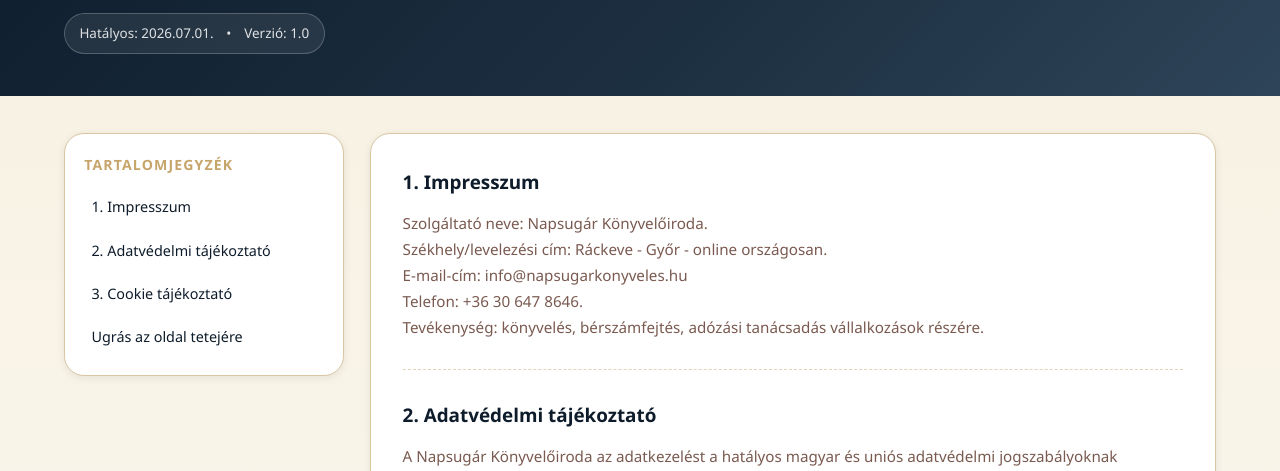
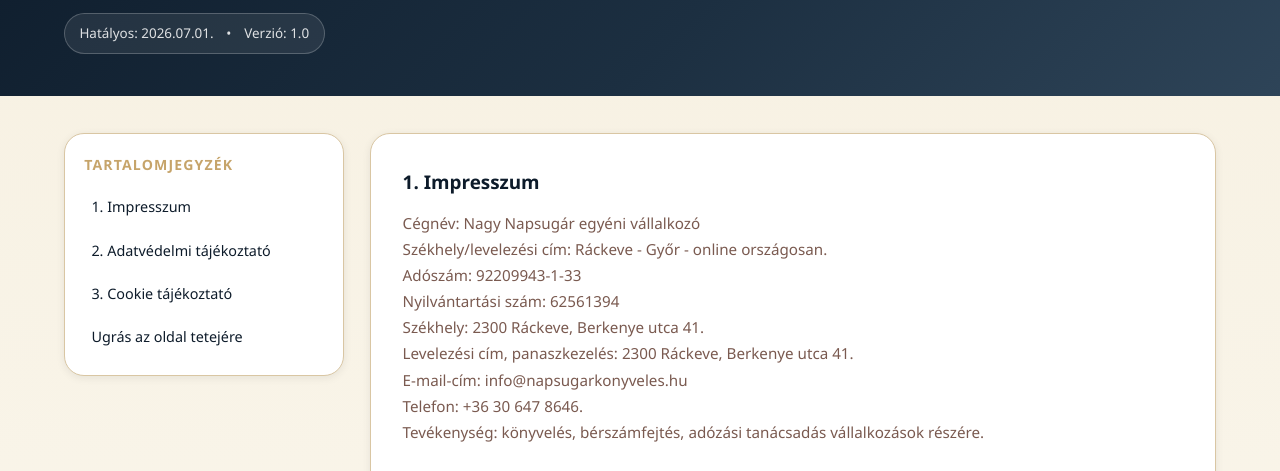
Before and after one commit to kzoli39/napsugarkonyveles, a plain HTML site: page aszf.html in a window 1280 px wide. Shown: the part 323-794 px from the top of the page. Drawn offline with Linux system fonts and the light colour scheme.

Commit message:
updated impressum

```diff
--- a/aszf.html
+++ b/aszf.html
@@ -71,8 +71,12 @@
         <section class="legal-section" id="impresszum">
           <h3>1. Impresszum</h3>
           <p>
-            Szolgáltató neve: Napsugár Könyvelőiroda.<br>
+            Cégnév: Nagy Napsugár egyéni vállalkozó<br>
             Székhely/levelezési cím: Ráckeve - Győr - online országosan.<br>
+            Adószám: 92209943-1-33<br>
+            Nyilvántartási szám: 62561394<br>
+            Székhely: 2300 Ráckeve, Berkenye utca 41.<br>
+            Levelezési cím, panaszkezelés: 2300 Ráckeve, Berkenye utca 41.<br>
             E-mail-cím:
             <a
               href="#"
```
